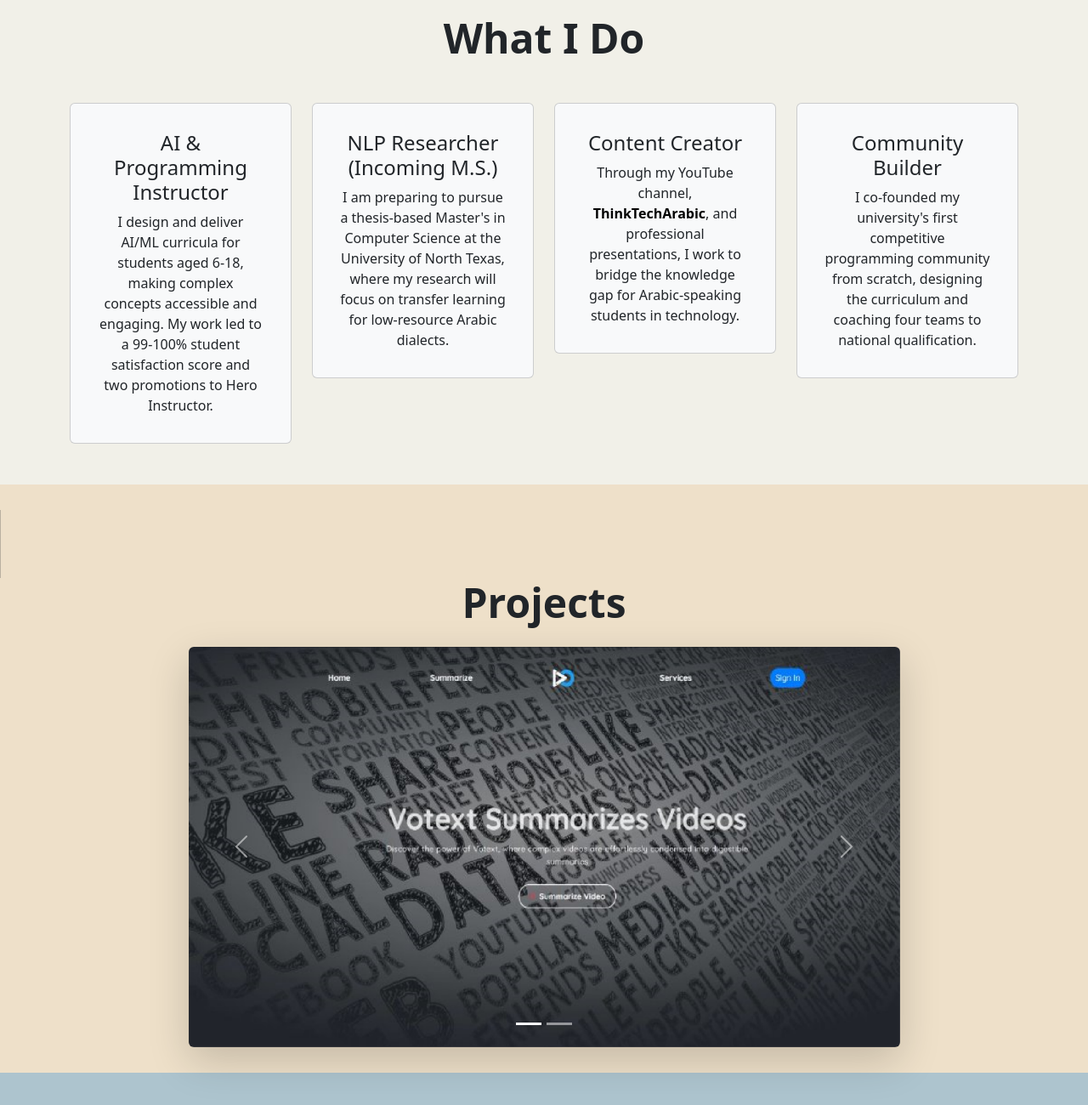
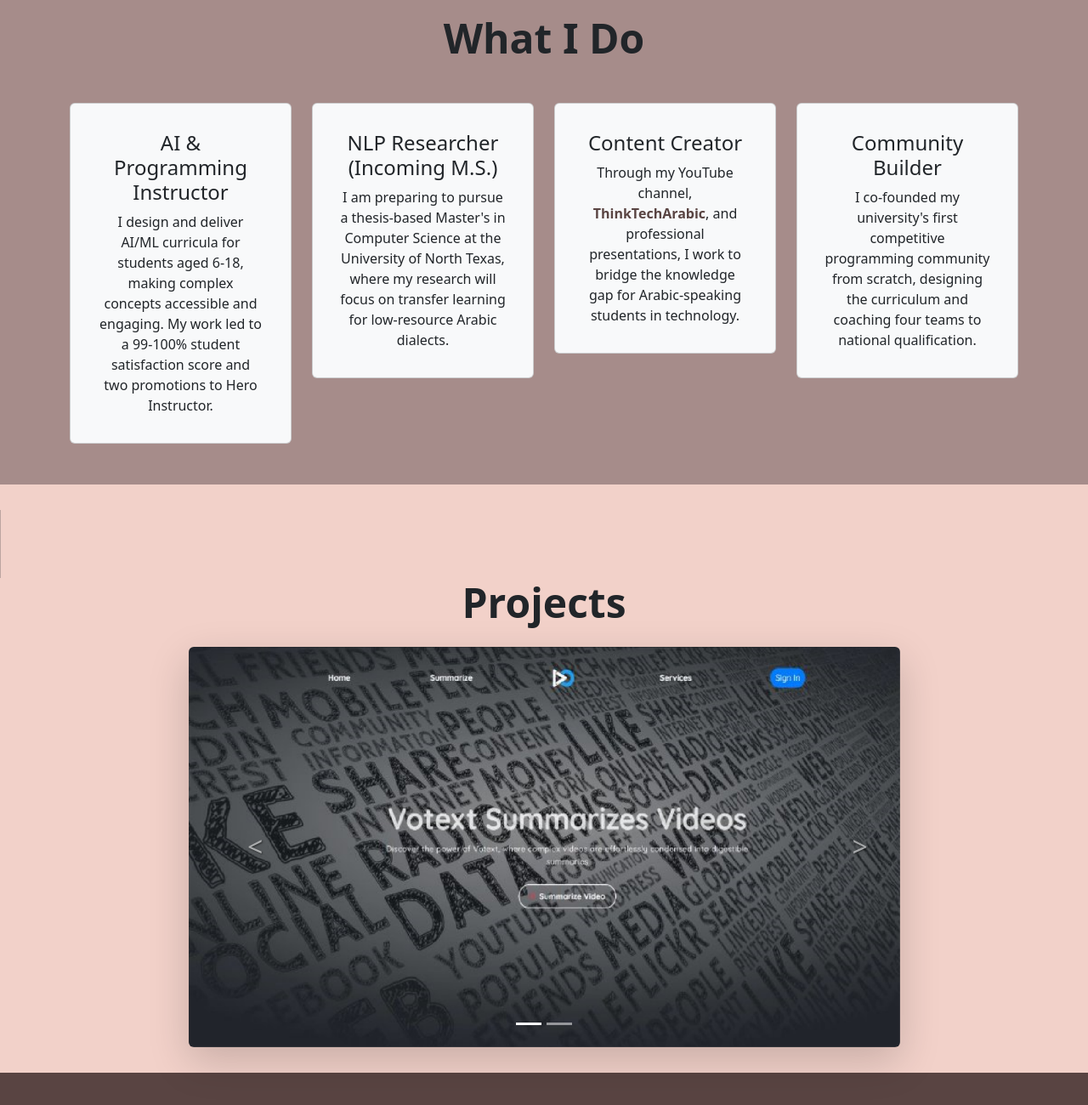
Before and after one commit to Amal-Abushiesha/AmalHany.github.io, a plain HTML site: page index.html in a window 1280 px wide. Shown: the part 1484-2784 px from the top of the page at 85% size. Drawn offline with nearby package versions, Linux system fonts and the light colour scheme; a web font is replaced by a local one.

Commit message:
Update background colors and text styles in CSS

```diff
--- a/style.css
+++ b/style.css
@@ -10,18 +10,57 @@
     visibility: hidden;
   }
   .bgc-1 {
-    background-color: #96B6C5;
+    background-color: #594442;
   }
   .bgc-2 {
-    background-color: #ADC4CE;
+    background-color: #594442;
   }
   .bgc-3 {
-    background-color: #eee0c9;
+    background-color: #F2D1C9;
   }
   .bgc-4 {
-    background-color: #f1f0e8;
+    background-color: #A68C8A;
   }
   a {
-    color:black;
+    color:rgb(255, 255, 255);
     text-decoration: none;
   }
+  .btn.bgc-2.m-1 {
+    color:white;
+    border: 1px solid white;
+  }
+  #profile{
+    color:white;
+  }
+.display-2.fw-bold{
+  font-family: "Playwrite DE SAS", cursive;
+
+}
+.btn.btn-lg.bgc-2.mt-3 {
+  color:white;
+}
+.btn.btn-lg.bgc-2.mt-3:hover {
+  text-shadow: 1px 1px 2px #594442;
+}
+#youtubeLink a {
+  color: #594442;
+  text-decoration: none;
+}
+.carousel-control-prev-icon,
+.carousel-control-next-icon {
+  background-image: none; /* remove default icon */
+}
+
+.carousel-control-prev::after {
+  content: '<';
+  font-size: 2rem;
+  text-shadow:  1px 1px 2px#000000;
+  color: rgb(255, 255, 255);
+}
+
+.carousel-control-next::after {
+  content: '>';
+  font-size: 2rem;
+  text-shadow:  1px 1px 2px#000000;
+  color: rgb(255, 255, 255);
+}
```
